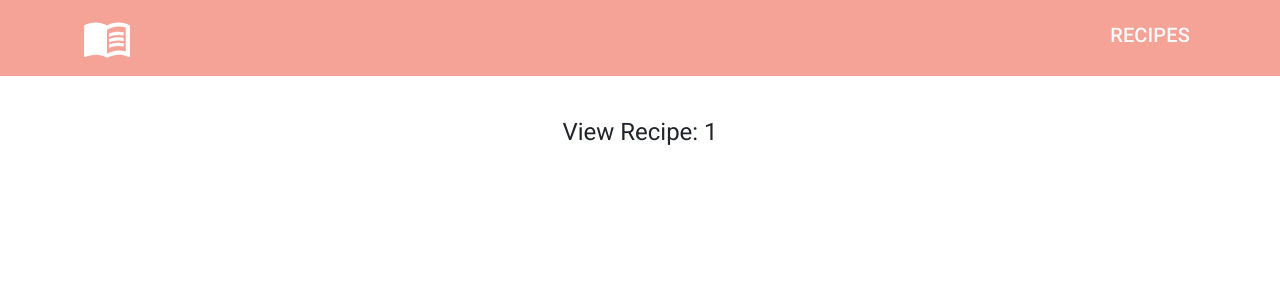
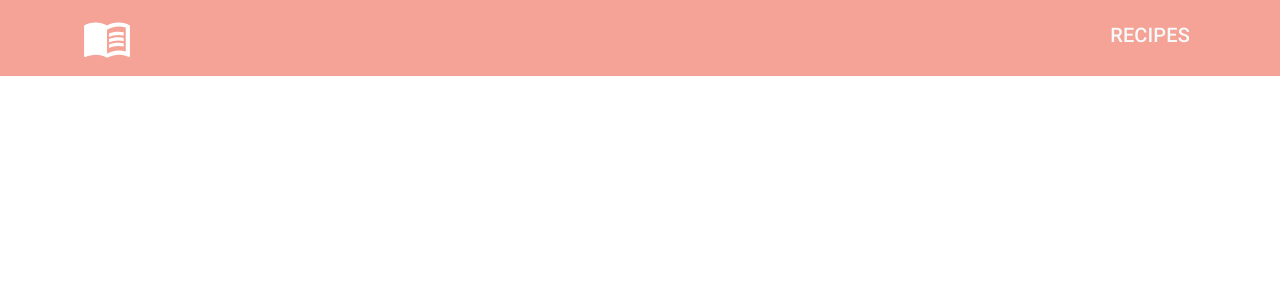
Before and after one commit to bjothorl/RecipeBook, a React (Create React App) app in the folder src/RecipeBook.App/ClientApp/: page /view/1 in a window 1280 px wide. Shown: the top 300 px of the page. Built offline with nearby package versions, Linux system fonts and the light colour scheme.

Commit message:
Finish RecipeList & ViewRecipe
Doing EditRecipe

```diff
--- a/src/RecipeBook.App/ClientApp/src/App.tsx
+++ b/src/RecipeBook.App/ClientApp/src/App.tsx
@@ -1,5 +1,5 @@
 import React, { Component } from "react";
-import { Route, Switch, RouterProps } from "react-router-dom";
+import { Route, Switch } from "react-router-dom";
 import Layout from "./components/Layout";
 import fakeData from "./assets/fakeData.json";
 import "./custom.css";
@@ -14,7 +14,8 @@ import "@fontsource/roboto/700.css";
 //components
 import WelcomePage from "./pages/WelcomePage";
 import RecipesPage from "./pages/RecipesPage";
-import ViewRecipe from "./pages/ViewRecipe";
+import ViewRecipe from "./pages/ViewRecipePage";
+import EditRecipePage from "./pages/EditRecipePage";
 
 interface Props {}
 
@@ -40,11 +41,16 @@ export default class App extends Component<Props, State> {
           <Route exact path="/" component={WelcomePage} />
           <Route
             path="/recipes"
-            component={(props: RouterProps) => (
-              <RecipesPage props={props} recipes={this.state.recipes} />
-            )}
+            component={() => <RecipesPage recipes={this.state.recipes} />}
           />
-          <Route path="/view/:id" component={ViewRecipe} />
+          <Route
+            path="/view/:id"
+            component={() => <ViewRecipe recipes={this.state.recipes} />}
+          />
+          <Route
+            path="/edit/:id"
+            component={() => <EditRecipePage recipes={this.state.recipes} />}
+          />
         </Switch>
       </Layout>
     );
--- a/src/RecipeBook.App/ClientApp/src/Types.tsx
+++ b/src/RecipeBook.App/ClientApp/src/Types.tsx
@@ -1,4 +1,4 @@
-interface Ingredient {
+export interface Ingredient {
   recipeId: string;
   ordinalPosition: number;
   unit: string;
@@ -6,7 +6,7 @@ interface Ingredient {
   ingredient: string;
 }
 
-interface Instruction {
+export interface Instruction {
   recipeId: string;
   ordinalPosition: number;
   instruction: string;
--- /dev/null
+++ b/src/RecipeBook.App/ClientApp/src/components/RecipeForm/RecipeItem.tsx
@@ -0,0 +1,45 @@
+import React, { ReactElement } from "react";
+import { Checkbox, Typography } from "@mui/material";
+import { Ingredient, Instruction } from "../../Types";
+import { Box } from "@mui/system";
+interface Props {
+  ingredient?: Ingredient;
+  instruction?: Instruction;
+}
+
+export default function RecipeItem({
+  ingredient,
+  instruction,
+}: Props): ReactElement {
+  const styles = {
+    container: {
+      display: "flex",
+      width: "100%",
+      justifyContent: "space-between",
+      alignItems: "center",
+      borderBottom: "1px solid #ccc",
+    },
+  } as const;
+
+  return (
+    <Box sx={styles.container}>
+      {ingredient && (
+        <>
+          <Typography>
+            {ingredient.ordinalPosition}. ({ingredient.quantity}{" "}
+            {ingredient.unit}) - {ingredient.ingredient}
+          </Typography>
+          <Checkbox />
+        </>
+      )}
+      {instruction && (
+        <>
+          <Typography>
+            {instruction.ordinalPosition}. {instruction.instruction}
+          </Typography>
+          <Checkbox />
+        </>
+      )}
+    </Box>
+  );
+}
--- a/src/RecipeBook.App/ClientApp/src/components/list/RecipeList.tsx
+++ b/src/RecipeBook.App/ClientApp/src/components/RecipeList/RecipeList.tsx
@@ -3,7 +3,7 @@ import { useHistory } from "react-router-dom";
 import { Box } from "@mui/system";
 import { v4 } from "uuid";
 
-import AppListItem from "./AppListItem";
+import RecipeListItem from "./RecipeListItem";
 import { Recipe } from "../../Types";
 
 interface Props {
@@ -43,9 +43,6 @@ export default function RecipeList({ data, itemSize }: Props): ReactElement {
     },
   } as const;
 
-  const handleOnClick = (recipe: Recipe) => {
-    history.push("/view/" + recipe.id);
-  };
   const handleOnAddRecipe = () => {
     console.log("add recipe!");
   };
@@ -54,8 +51,9 @@ export default function RecipeList({ data, itemSize }: Props): ReactElement {
     <Box sx={styles.recipesContainer}>
       {data &&
         data.map((recipe) => (
-          <AppListItem
-            onClick={() => handleOnClick(recipe)}
+          <RecipeListItem
+            onViewClick={() => history.push("/view/" + recipe.id)}
+            onEditClick={() => history.push("/edit/" + recipe.id)}
             key={v4()}
             itemSize={itemSize}
             img={recipe.logo}
@@ -63,7 +61,7 @@ export default function RecipeList({ data, itemSize }: Props): ReactElement {
             content={recipe.description}
           />
         ))}
-      <AppListItem itemSize={itemSize} onClick={handleOnAddRecipe} />
+      <RecipeListItem itemSize={itemSize} onAddClick={handleOnAddRecipe} />
     </Box>
   );
 }
--- a/src/RecipeBook.App/ClientApp/src/components/list/AppListItem.tsx
+++ b/src/RecipeBook.App/ClientApp/src/components/RecipeList/RecipeListItem.tsx
@@ -9,21 +9,26 @@ interface Props {
   img?: string;
   title?: string;
   content?: string;
-  onClick: React.MouseEventHandler<HTMLButtonElement>;
+  onViewClick?: React.MouseEventHandler<HTMLButtonElement>;
+  onEditClick?: React.MouseEventHandler<HTMLButtonElement>;
+  onAddClick?: React.MouseEventHandler<HTMLButtonElement>;
 }
 
-export default function AppListItem({
+export default function RecipeListItem({
   itemSize,
   img,
   title,
   content,
-  onClick,
+  onViewClick,
+  onEditClick,
+  onAddClick,
 }: Props) {
   const styles = {
     img: {
       background: "lightgrey",
       width: "100%",
       height: "45%",
+      minHeight: "45%",
       objectFit: "cover",
     },
     recipeContainer: {
@@ -77,18 +82,18 @@ export default function AppListItem({
               {title}
             </Typography>
             <Box sx={styles.content}>
-              <Typography variant="h6">{content}</Typography>
+              <Typography variant="body1">{content}</Typography>
             </Box>
             <Box sx={styles.buttonContainer}>
-              <Button sx={{ marginRight: "1em" }} onClick={onClick}>
+              <Button sx={{ marginRight: "1em" }} onClick={onViewClick}>
                 view
               </Button>
-              <Button>edit</Button>
+              <Button onClick={onEditClick}>edit</Button>
             </Box>
           </>
         ) : (
           <Box sx={styles.iconContainer}>
-            <Button onClick={onClick} sx={styles.addRecipeButtonContainer}>
+            <Button onClick={onAddClick} sx={styles.addRecipeButtonContainer}>
               <ControlPointIcon sx={{ fontSize: 50 }} />
               <Typography variant="h6">Add recipe</Typography>
             </Button>
--- /dev/null
+++ b/src/RecipeBook.App/ClientApp/src/pages/EditRecipePage.tsx
@@ -0,0 +1,26 @@
+import { Typography } from "@mui/material";
+import { Box } from "@mui/system";
+import React, { ReactElement } from "react";
+import { Recipe } from "../Types";
+
+interface Props {
+  recipes: Recipe[];
+}
+
+export default function EditRecipePage({ recipes }: Props): ReactElement {
+  const styles = {
+    container: {
+      display: "flex",
+      flexGrow: 1,
+      flexDirection: "column",
+      alignItems: "center",
+      padding: "1em",
+    },
+  } as const;
+
+  return (
+    <Box sx={styles.container}>
+      <Typography variant="h5">Edit Your Recipe</Typography>
+    </Box>
+  );
+}
--- a/src/RecipeBook.App/ClientApp/src/pages/RecipesPage.tsx
+++ b/src/RecipeBook.App/ClientApp/src/pages/RecipesPage.tsx
@@ -2,24 +2,19 @@ import React, { ReactElement } from "react";
 import { Typography } from "@mui/material";
 import { Box } from "@mui/system";
 import { Recipe } from "../Types";
-import RecipeList from "../components/list/RecipeList";
-import { RouterProps } from "react-router";
+import RecipeList from "../components/RecipeList/RecipeList";
 
 interface Props {
-  props: RouterProps;
   recipes: Recipe[];
 }
 
-export default function RecipesPage({ props, recipes }: Props): ReactElement {
-  console.log(props);
-
+export default function RecipesPage({ recipes }: Props): ReactElement {
   const styles = {
     container: {
       display: "flex",
       flexGrow: 1,
       flexDirection: "column",
       alignItems: "center",
-      padding: "1em",
     },
     text: {
       margin: "1em",
--- a/src/RecipeBook.App/ClientApp/src/pages/ViewRecipe.tsx
+++ /dev/null
@@ -1,28 +0,0 @@
-import React, { ReactElement } from "react";
-import { Typography } from "@mui/material";
-import { Box } from "@mui/system";
-import { useParams } from "react-router-dom";
-
-export default function ViewRecipe(): ReactElement {
-  let { id } = useParams<{ id: string }>();
-
-  const styles = {
-    container: {
-      display: "flex",
-      flexGrow: 1,
-      flexDirection: "column",
-      alignItems: "center",
-      padding: "1em",
-    },
-    text: {
-      margin: "1em",
-    },
-  } as const;
-  return (
-    <Box sx={styles.container}>
-      <Typography sx={styles.text} variant="h5">
-        View Recipe: {id}
-      </Typography>
-    </Box>
-  );
-}
--- /dev/null
+++ b/src/RecipeBook.App/ClientApp/src/pages/ViewRecipePage.tsx
@@ -0,0 +1,104 @@
+import React, { ReactElement } from "react";
+import { Button, Typography } from "@mui/material";
+import { Box } from "@mui/system";
+import { RouterProps, useHistory, useParams } from "react-router-dom";
+import { Recipe } from "../Types";
+
+import RecipeItem from "../components/RecipeForm/RecipeItem";
+
+interface Props {
+  props?: RouterProps;
+  recipes: Recipe[];
+}
+
+export default function ViewRecipe({ recipes }: Props): ReactElement {
+  let { id } = useParams<{ id: string }>();
+  let history = useHistory();
+  const recipe = recipes.find((r: Recipe) => r.id === id);
+
+  const styles = {
+    container: {
+      display: "flex",
+      flexGrow: 1,
+      flexDirection: "column",
+      alignItems: "center",
+      padding: "1em",
+    },
+    recipeContainer: {
+      display: "flex",
+      flexDirection: "column",
+      maxWidth: "1000px",
+      width: "100%",
+      height: "100%",
+      border: "1px solid #ccc",
+    },
+    img: {
+      width: "100%",
+      height: "30vh",
+      minHeight: "30vh",
+      objectFit: "cover",
+    },
+    recipeTextContainer: {
+      height: "100%",
+      padding: "1em",
+    },
+    title: {
+      marginTop: "1em",
+      marginBottom: "2em",
+    },
+    subtitle: {
+      marginTop: "1em",
+    },
+    listContainer: {
+      marginLeft: "2em",
+    },
+    button: {
+      width: 20,
+      alignSelf: "flex-end",
+      margin: "1em",
+    },
+  } as const;
+
+  const handleOnClick = (recipe: Recipe) => {
+    history.push("/edit/" + recipe.id);
+  };
+
+  return (
+    <Box sx={styles.container}>
+      {recipe && (
+        <Box sx={styles.recipeContainer}>
+          <img src={recipe.logo} style={styles.img} />
+          <Box sx={styles.recipeTextContainer}>
+            <Typography variant="h6">{recipe.title}</Typography>
+            <Typography sx={styles.title} variant="body1">
+              {recipe.description}
+            </Typography>
+            <Typography sx={styles.subtitle} variant="subtitle2">
+              Ingredients:
+            </Typography>
+            <Box sx={styles.listContainer}>
+              {recipe.ingredients.map((item, i) => (
+                <RecipeItem key={i} ingredient={item} />
+              ))}
+            </Box>
+            <Typography sx={styles.subtitle} variant="subtitle2">
+              Instructions:
+            </Typography>
+            <Box sx={styles.listContainer}>
+              {recipe.instructions.map((item, i) => (
+                <RecipeItem key={i} instruction={item} />
+              ))}
+            </Box>
+          </Box>
+          <Button
+            style={styles.button}
+            variant="contained"
+            onClick={() => handleOnClick(recipe)}
+          >
+            edit
+          </Button>
+        </Box>
+      )}
+    </Box>
+  );
+}
```
Also changed, not shown: src/RecipeBook.App/ClientApp/src/assets/fakeData.json (+31 -31 lines).
